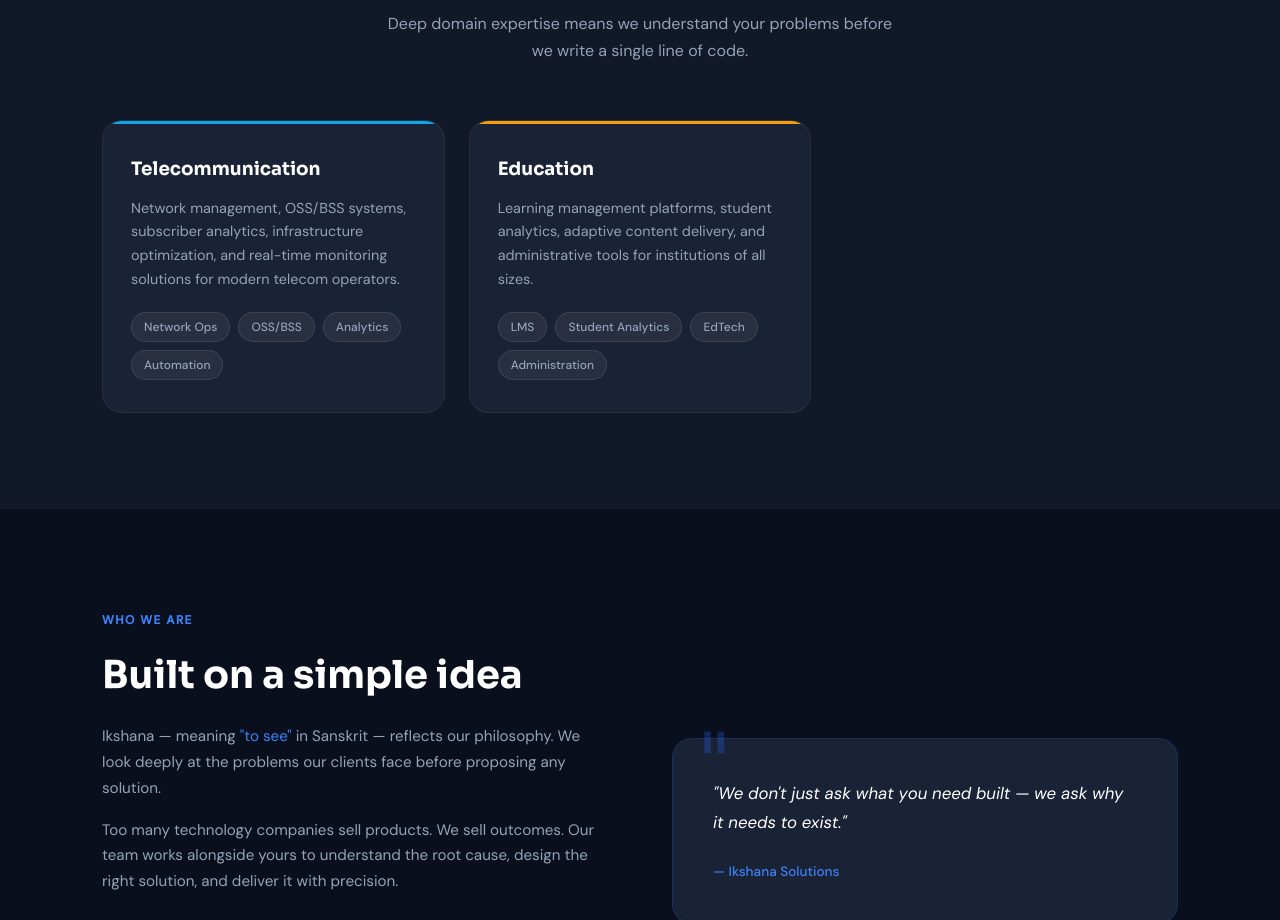
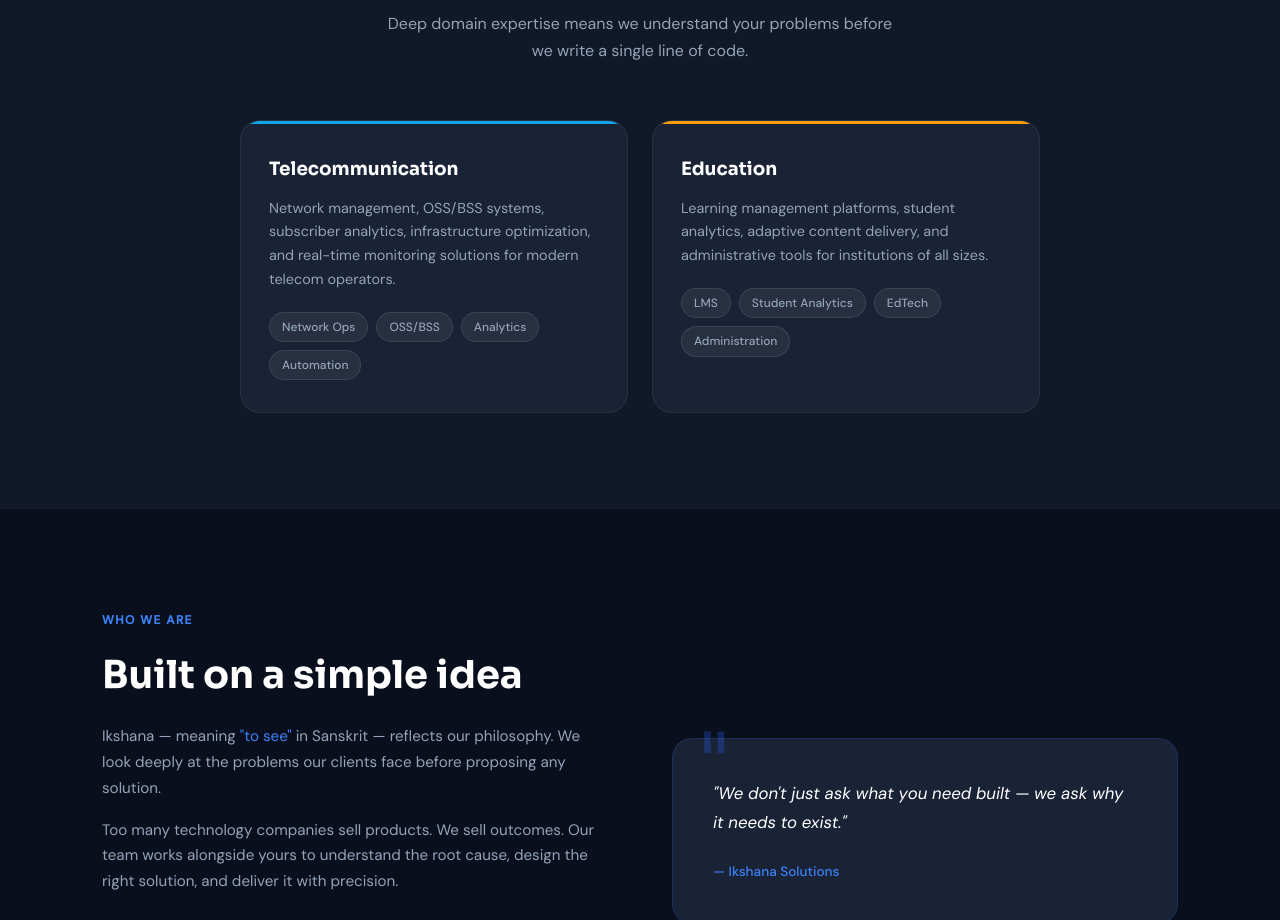
Before and after one commit to singh318683/ikshana-solutions, a React (Create React App) app: page / in a window 1280 px wide. Shown: the part 3720-4640 px from the top of the page. Built offline with nearby package versions, Linux system fonts and the light colour scheme.

Commit message:
Adjust industries grid to 2 columns

```diff
--- a/src/App.css
+++ b/src/App.css
@@ -209,7 +209,7 @@
 
 /* INDUSTRIES */
 .industries { background: var(--navy-2); }
-.industries__grid { display: grid; grid-template-columns: repeat(3, 1fr); gap: 1.5rem; }
+.industries__grid { display: grid; grid-template-columns: repeat(2, 1fr); gap: 1.5rem; max-width: 800px; margin: 0 auto; }
 .industry-card {
   background: var(--navy-3); border: 1px solid rgba(255,255,255,0.06);
   border-radius: var(--radius-lg); padding: 2rem 1.75rem; position: relative; overflow: hidden;
```
